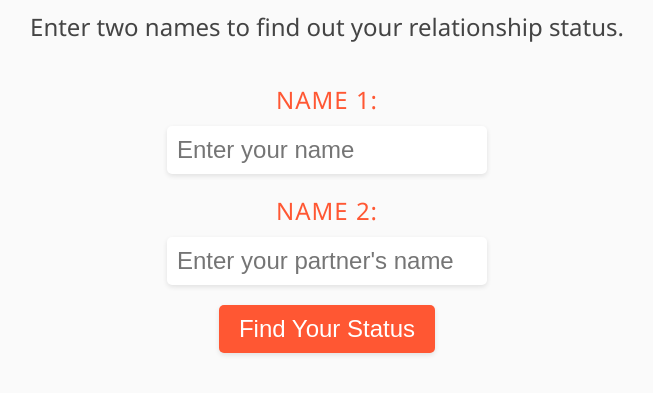
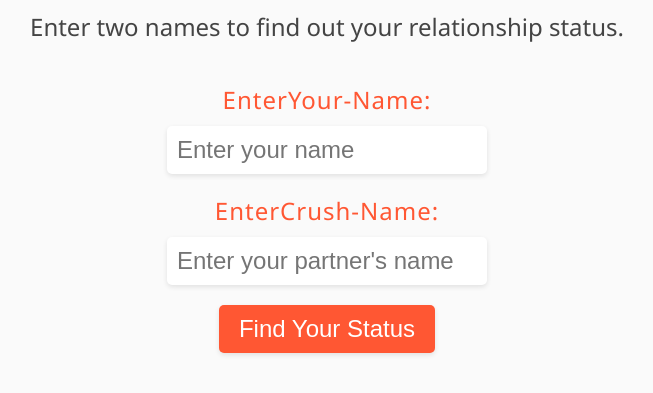
Before and after one commit to samsriram333/flamesweb, a plain HTML site: page index.html in a window 1280 px wide. Shown: the part 147-540 px from the top of the page, without its empty margins (313-966 px from the left). Drawn offline with Linux system fonts and the light colour scheme.

Commit message:
first commit

```diff
--- a/index.html
+++ b/index.html
@@ -37,7 +37,7 @@
 			font-size: 1.5rem;
 			margin-bottom: 10px;
 			color: #FF5733;
-			text-transform: uppercase;
+			/* text-transform: uppercase; */
 			letter-spacing: 1px;
 		}
 
@@ -148,9 +148,9 @@
 	<h1>Flames</h1>
 	<p>Enter two names to find out your relationship status.</p>
 	<form>
-		<label for="name1">Name 1:</label>
+		<label for="name1">EnterYour-Name:</label>
 		<input type="text" id="name1" name="name1" placeholder="Enter your name" required>
-        	<label for="name2">Name 2:</label>
+        	<label for="name2">EnterCrush-Name:</label>
 	<input type="text" id="name2" name="name2" placeholder="Enter your partner's name" required>
 
 	<input type="submit" value="Find Your Status">
```
Also changed, not shown: package.json (deleted, +0 -20 lines), vercel.json (deleted), 1 other file.
